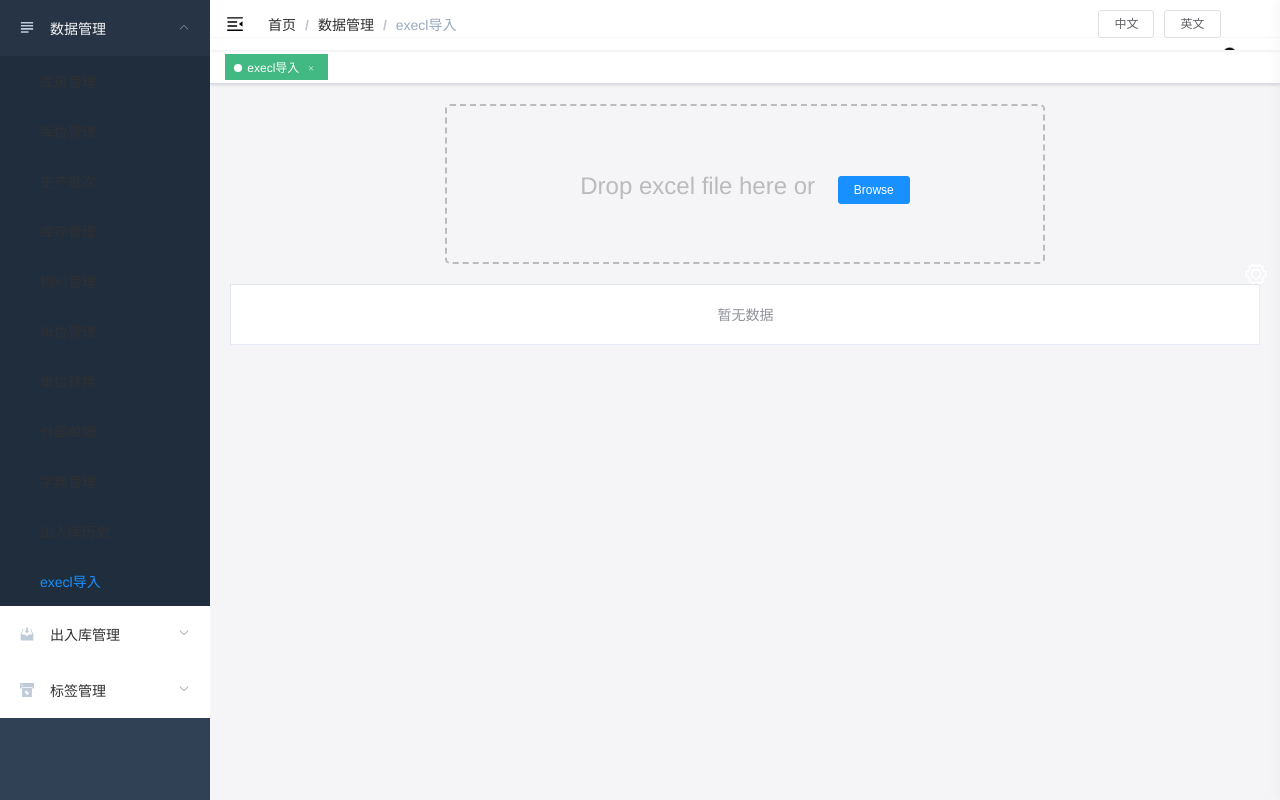
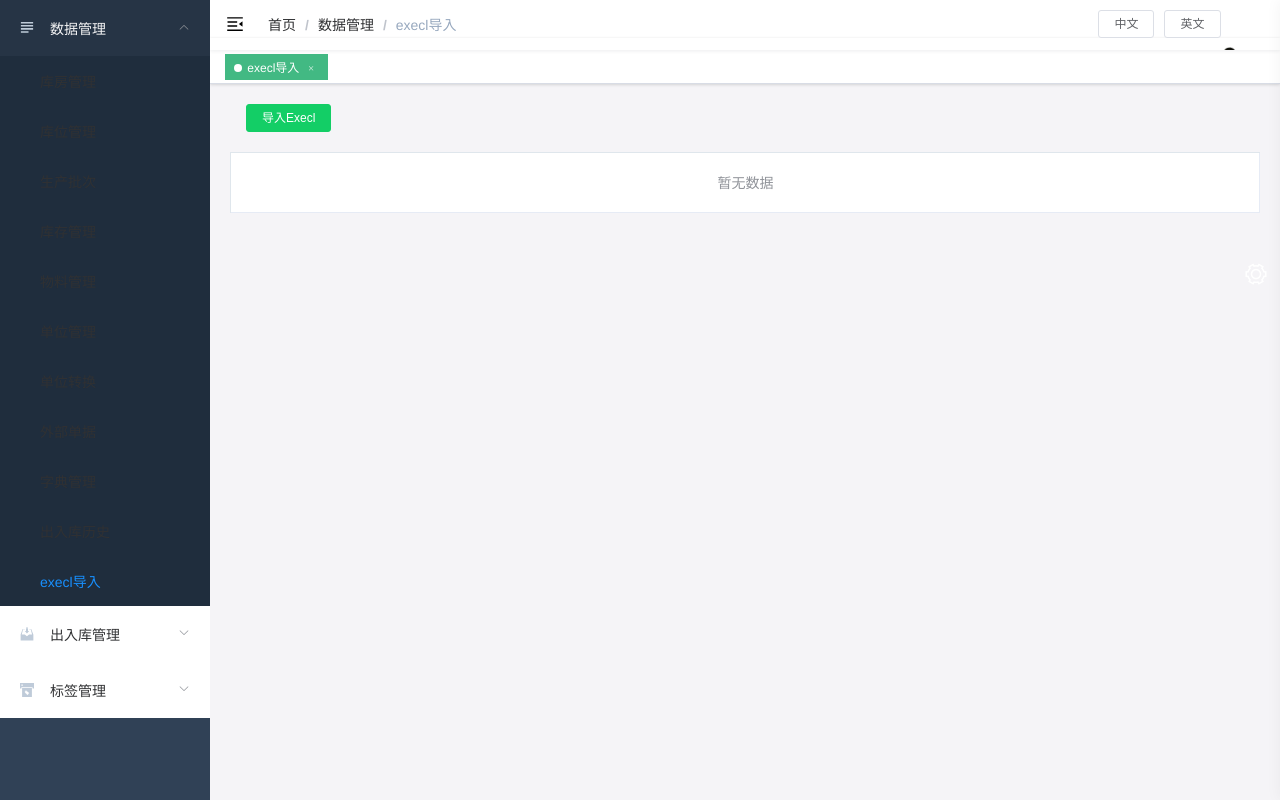
Before and after one commit to WhiteLierTo/wms, a Vue app: page /data-manager/base-data in a window 1280 px wide. Built offline with nearby package versions, Linux system fonts and the light colour scheme.

Commit message:
feat:库房管理添加Execl导入功能

```diff
--- a/src/components/UploadExcel/index.vue
+++ b/src/components/UploadExcel/index.vue
@@ -2,8 +2,7 @@
   <div>
     <input ref="excel-upload-input" class="excel-upload-input" type="file" accept=".xlsx, .xls" @change="handleClick">
     <div class="drop" @drop="handleDrop" @dragover="handleDragover" @dragenter="handleDragover">
-      Drop excel file here or
-      <el-button :loading="loading" style="margin-left:16px;" size="mini" type="primary" @click="handleUpload">Browse</el-button>
+      <el-button :loading="loading" style="margin-left:16px;" size="mini" type="success" @click="handleUpload">导入Execl</el-button>
     </div>
   </div>
 </template>
@@ -121,16 +120,5 @@ export default {
   display: none;
   z-index: -9999;
 }
-.drop{
-  border: 2px dashed #bbb;
-  width: 600px;
-  height: 160px;
-  line-height: 160px;
-  margin: 0 auto;
-  font-size: 24px;
-  border-radius: 5px;
-  text-align: center;
-  color: #bbb;
-  position: relative;
-}
+
 </style>
--- a/src/views/data-manager/warehouse-manager.vue
+++ b/src/views/data-manager/warehouse-manager.vue
@@ -4,6 +4,9 @@
     <div class="body">
       <el-card class="box-card">
         <section>
+          <div style="float:left;margin-top:10px">
+            <upload-excel-component :on-success="handleSuccess" :before-upload="beforeUpload" />
+          </div>
           <div style="float:right">
             <!--工具条-->
             <el-col :span="24" class="toolbar" style="padding-bottom: 0px">
@@ -224,8 +227,10 @@ import {
   postWarehouse,
   getWarehouseAll
 } from '@/api/baseData'
+import UploadExcelComponent from '@/components/UploadExcel/index.vue'
 export default {
   name: 'WarehouseManager',
+  components: { UploadExcelComponent },
   data() {
     return {
       remote: [],
@@ -265,7 +270,7 @@ export default {
     }
   },
   mounted() {
-    this.fetchData()
+    // this.fetchData()
   },
   methods: {
     // 查询
@@ -378,11 +383,27 @@ export default {
     handleCurrentChange(val) {
       this.page.current = val
       this.fetchData()
+    },
+    beforeUpload(file) {
+      const isLt1M = file.size / 1024 / 1024 < 1
+      if (isLt1M) {
+        return true
+      }
+      this.$message({
+        message: 'Please do not upload files larger than 1m in size.',
+        type: 'warning'
+      })
+      return false
+    },
+    handleSuccess({ results, header }) {
+      this.listData = results
+      // this.tableHeader = header
+      console.log('表头:' + JSON.stringify(header))
+      console.log('列表:' + JSON.stringify(results))
     }
   }
 }
 </script>
 
 <style scoped>
-
 </style>
--- a/src/views/home/index.vue
+++ b/src/views/home/index.vue
@@ -1,6 +1,7 @@
 <template>
   <div class="home-container">
     <div class="home-text">欢迎使用简易版仓库管理系统:admin</div>
+
   </div>
 </template>
 
```
